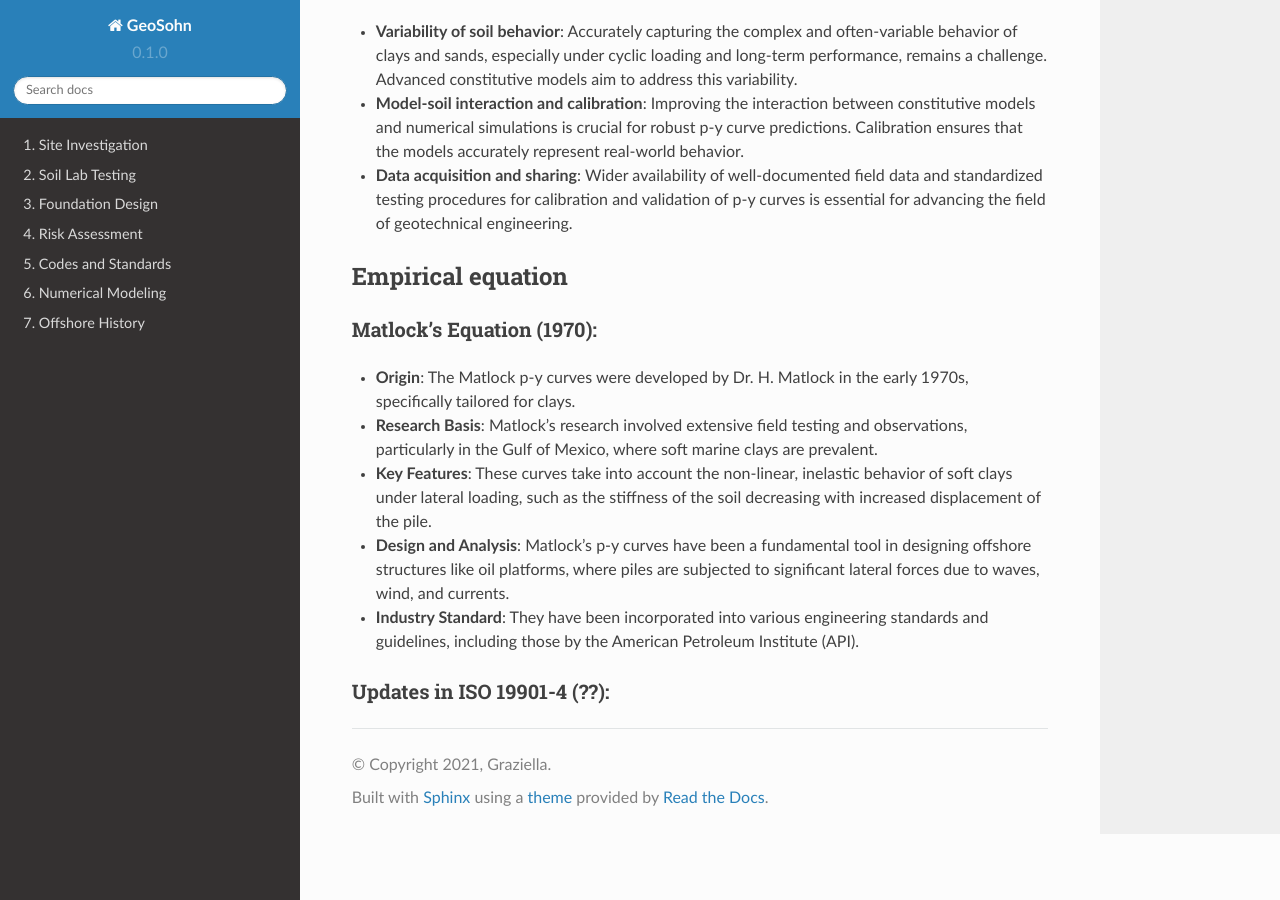
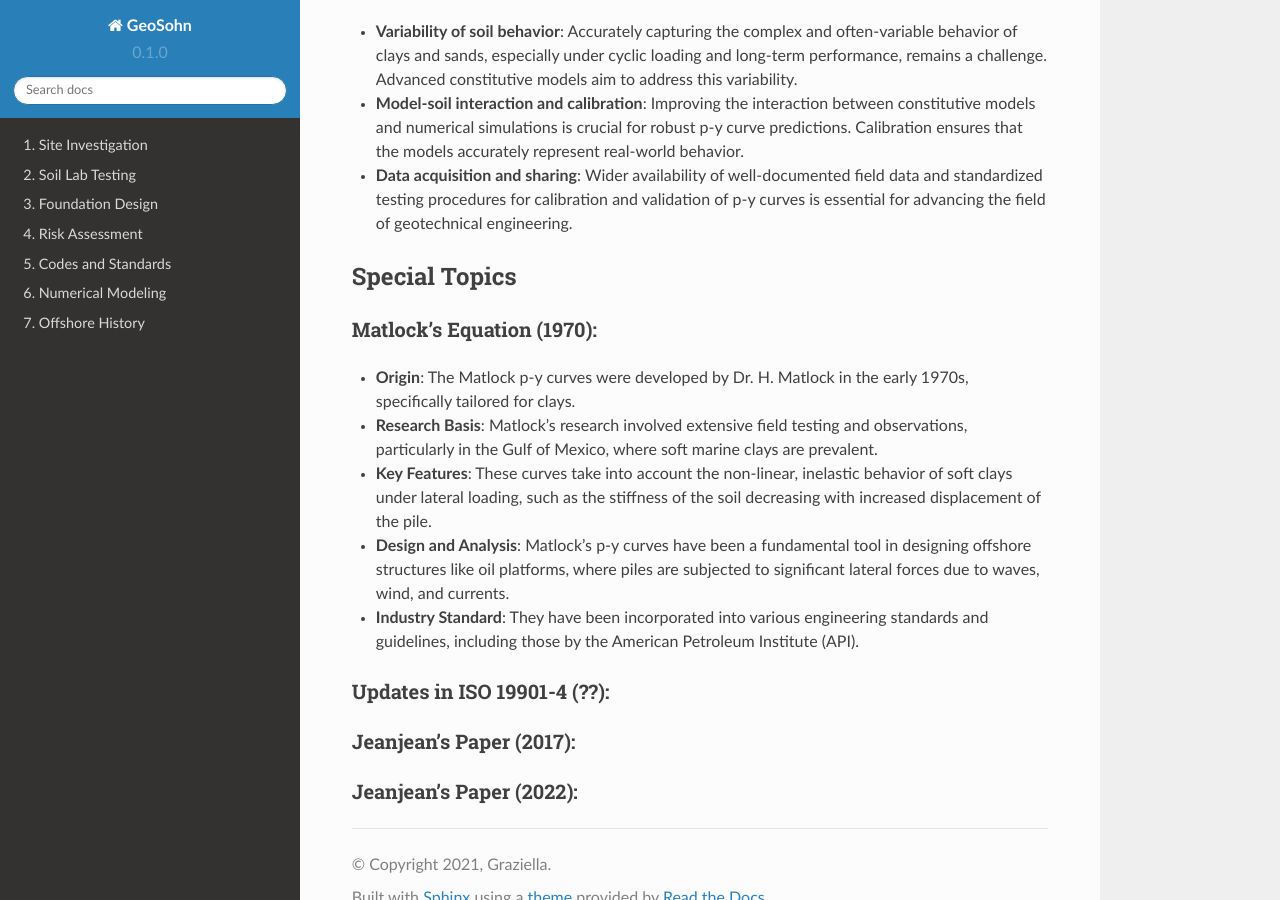
Before and after one commit to jrson11/GeoSohn, a Sphinx documentation site: the page built from docs/source/3_1-py_curve.rst, in a window 1280 px wide and 900 px high, scrolled down 1730 px. Built offline with Sphinx 7.4.7 and the Read the Docs theme 2.0.0, drawn with Linux system fonts in a browser that asks for light colours.

Commit message:
Update 3_1-py_curve.rst

```diff
--- a/docs/source/3_1-py_curve.rst
+++ b/docs/source/3_1-py_curve.rst
@@ -61,7 +61,7 @@ Key challenges and future directions:
 - **Data acquisition and sharing**: Wider availability of well-documented field data and standardized testing procedures for calibration and validation of p-y curves is essential for advancing the field of geotechnical engineering.
 
 
-Empirical equation
+Special Topics
 --------------------
 
 Matlock's Equation (1970):
@@ -80,3 +80,10 @@ Matlock's Equation (1970):
 
 Updates in ISO 19901-4 (??):
 ..........................
+
+Jeanjean's Paper (2017):
+..........................
+
+
+Jeanjean's Paper (2022):
+..........................
```
